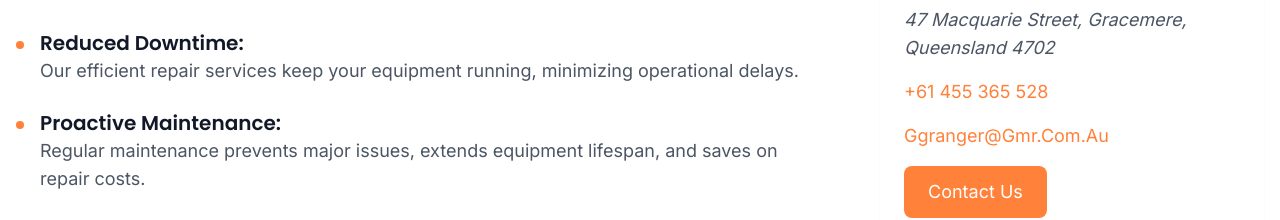
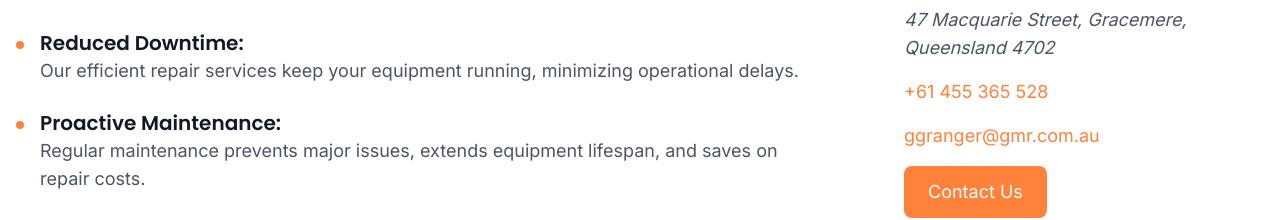
Before and after one commit to Dezzi94/GMR, a React (Vite) app: page /services/mechanical-repairs in a window 1280 px wide. Shown: the part 900-1120 px from the top of the page. Built offline with nearby package versions, Linux system fonts and the light colour scheme.

Commit message:
updated email on services pages
updated email

```diff
--- a/src/components/ServicePage.tsx
+++ b/src/components/ServicePage.tsx
@@ -100,7 +100,7 @@ const ServicePage: React.FC<ServicePageProps> = ({
                 <div className="space-y-4">
                   <p className="text-gray-600 italic text-lg">47 Macquarie Street, Gracemere, Queensland 4702</p>
                   <p className="text-[#ff813a] text-lg">+61 455 365 528</p>
-                  <p className="text-[#ff813a] text-lg">Ggranger@Gmr.Com.Au</p>
+                  <p className="text-[#ff813a] text-lg">ggranger@gmr.com.au</p>
                   <Link
                     to="/contact"
                     className="inline-block bg-[#ff813a] text-white px-6 py-3 rounded-lg hover:bg-[#ff9a5f] transition-colors duration-200 text-lg"
```
